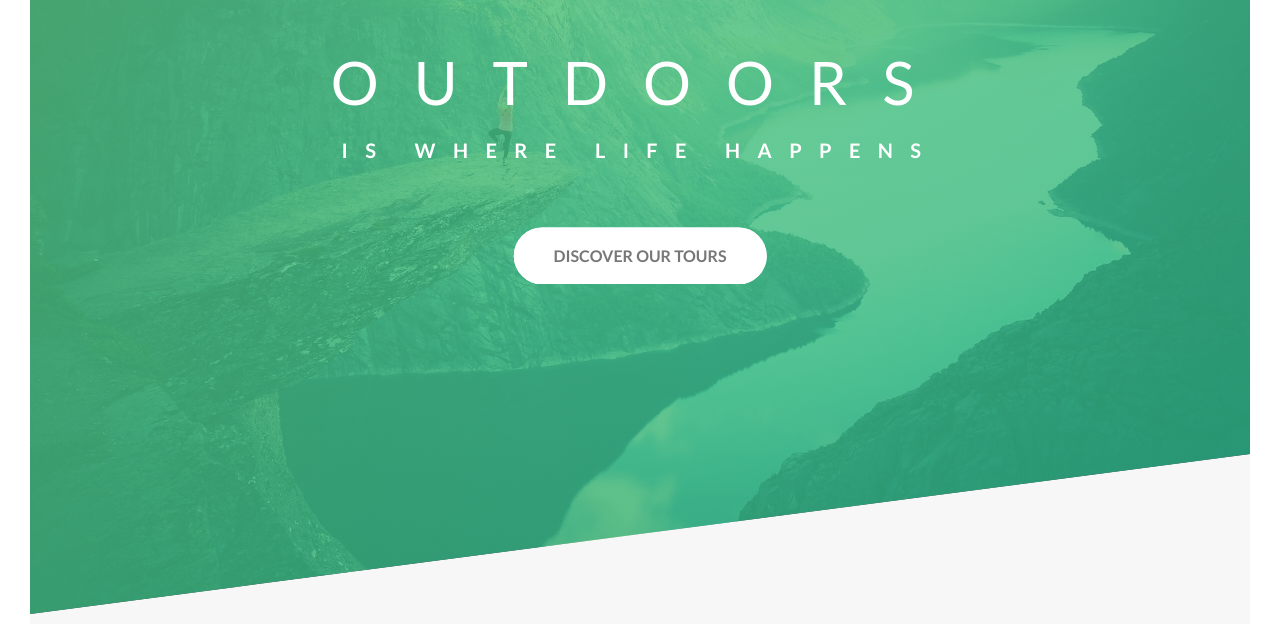
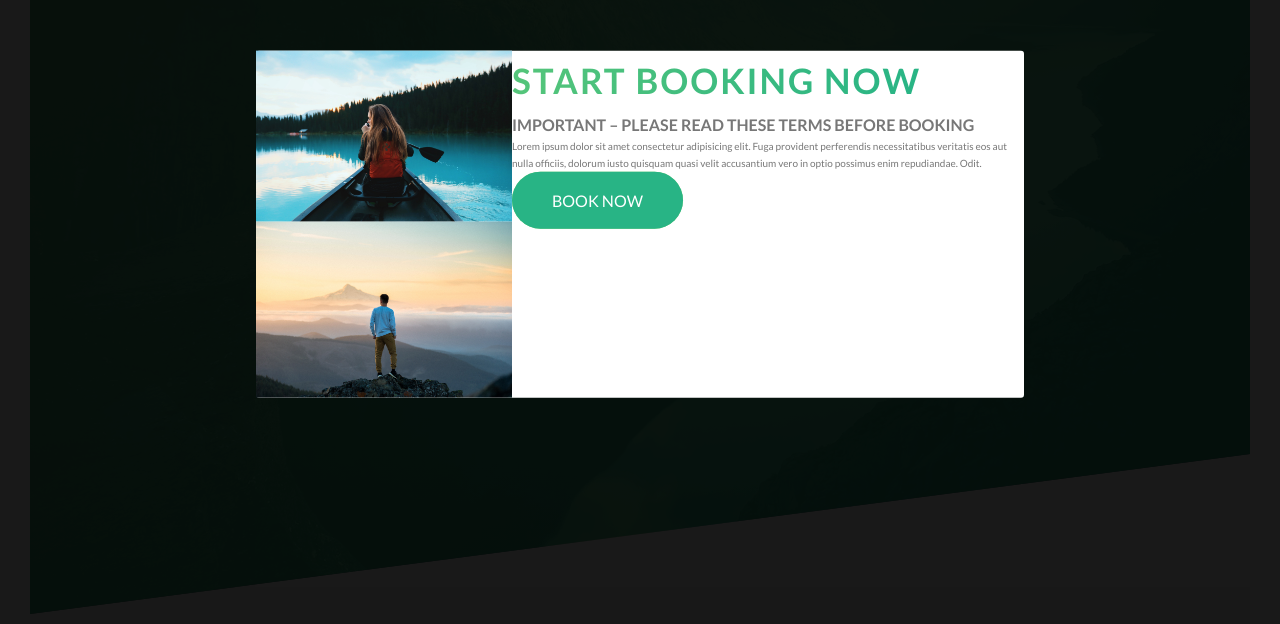
Before and after one commit to ChrisKrausDev/Advanced-CSS-Jonas, a website: page Natours/starter/index.html in a window 1280 px wide. Shown: the part 176-800 px from the top of the page. Drawn offline with Linux system fonts and the light colour scheme.

Commit message:
video 52 popup - 50% done

```diff
--- a/Natours/starter/index.html
+++ b/Natours/starter/index.html
@@ -411,6 +411,21 @@
       </div>
     </footer>
 
+    <div class="popup">
+      <div class="popup__content">
+        <div class="popup__left">
+          <img src="img/nat-8.jpg" alt="Tour photo" class="popup__img">
+          <img src="img/nat-9.jpg" alt="Tour photo" class="popup__img">
+        </div>
+        <div class="popup__right">
+          <h2 class="heading-secondary">Start booking now</h2>
+          <h3 class="heading-tertiary">Important &ndash; Please read these terms before booking</h3>
+          <p class="popup__text">Lorem ipsum dolor sit amet consectetur adipisicing elit. Fuga provident perferendis necessitatibus veritatis eos aut nulla officiis, dolorum iusto quisquam quasi velit accusantium vero in optio possimus enim repudiandae. Odit.</p>
+          <a href="#" class="btn btn--green">Book now</a>
+        </div>
+      </div>
+    </div>
+
     <!--
 
 
--- a/Natours/starter/sass/abstracts/_mixins.scss
+++ b/Natours/starter/sass/abstracts/_mixins.scss
@@ -5,3 +5,10 @@
     clear: both;
   }
 }
+
+@mixin absCenter {
+  position: absolute;
+  top: 50%;
+  left: 50%;
+  transform: translate(-50%, -50%);
+}
--- a/Natours/starter/sass/base/_base.scss
+++ b/Natours/starter/sass/base/_base.scss
@@ -5,7 +5,7 @@
 }
 
 html {
-  // this defines what 1rem is
+  //  this defines what 1rem is
   font-size: 62.5%;
 }
 
--- /dev/null
+++ b/Natours/starter/sass/components/_popup.scss
@@ -0,0 +1,36 @@
+.popup {
+  position: fixed;
+  top: 0;
+  left: 0;
+  background-color: rgba($color-black, 0.9);
+  height: 100vh;
+  width: 100vw;
+  z-index: 5000;
+
+  &__content {
+    @include absCenter;
+
+    width: 60vw;
+    background-color: $color-white;
+    box-shadow: 0 2rem 4rem ($color-black, 0.2);
+    border-radius: 3px;
+  }
+
+  &__left {
+    width: 33.3333333%;
+    float: left;
+  }
+
+  &__right {
+    width: 66.66666%;
+    float: left;
+  }
+
+  &__img {
+    display: block;
+    width: 100%;
+  }
+
+  &__text {
+  }
+}
--- a/Natours/starter/sass/layout/_navigation.scss
+++ b/Natours/starter/sass/layout/_navigation.scss
@@ -162,4 +162,19 @@
   &__button:hover &__icon::after {
     top: 1rem;
   }
+
+  // from hamburger menu make the X after click
+  &__checkbox:checked + &__button &__icon {
+    background-color: transparent;
+  }
+
+  &__checkbox:checked + &__button &__icon:before {
+    top: 0;
+    transform: rotate(135deg);
+  }
+
+  &__checkbox:checked + &__button &__icon:after {
+    top: 0;
+    transform: rotate(-135deg);
+  }
 }
--- a/Natours/starter/sass/main.scss
+++ b/Natours/starter/sass/main.scss
@@ -14,6 +14,7 @@
 @import "components/form";
 @import "components/card";
 @import "components/story";
+@import "components/popup";
 
 @import "layout/navigation";
 @import "layout/footer";
```
Also changed, not shown: Natours/starter/css/style.css.
